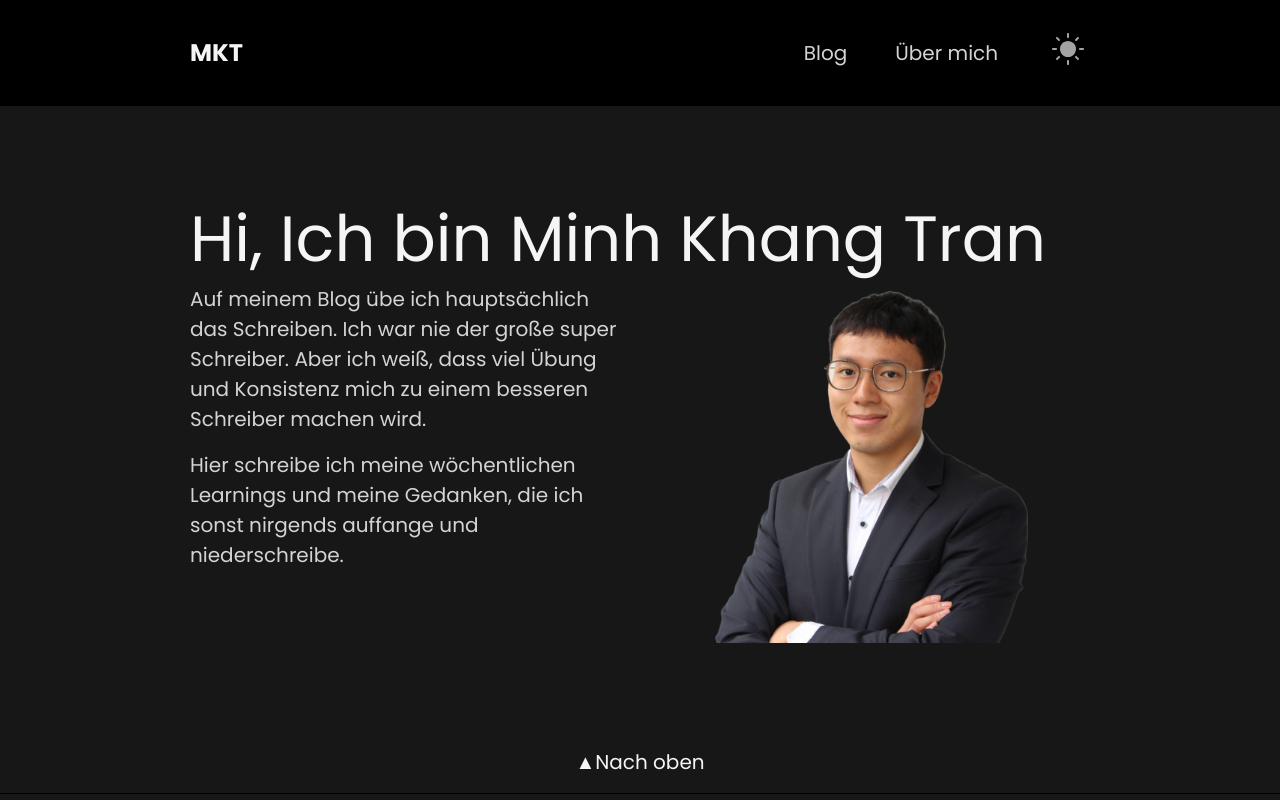
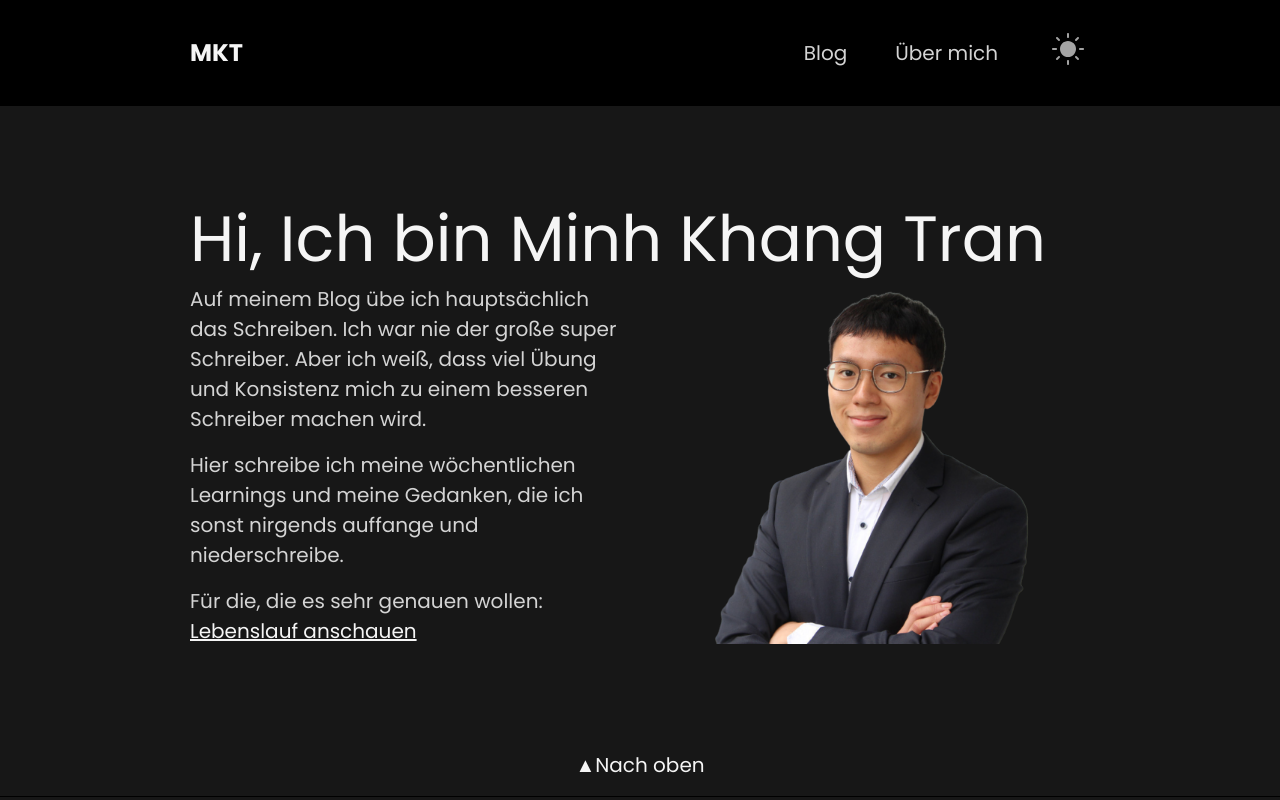
Before and after one commit to MinhKhangTran/next_mkt_blog_v2, a Next.js app: page /about in a window 1280 px wide. Shown: the top 800 px of the page. Built offline with nearby package versions, Linux system fonts and the light colour scheme.

Commit message:
:sparkles: add lebenslauf

```diff
--- a/pages/about.js
+++ b/pages/about.js
@@ -15,8 +15,9 @@ export default function About() {
               </p>
               <p>Hier schreibe ich meine wöchentlichen Learnings und meine Gedanken, die ich sonst nirgends auffange und niederschreibe.</p>
 
-              {/* <p>Für die, die es sehr genauen wollen:</p> */}
-              {/* <a href="">Lebenslauf schauen</a> */}
+              <p>Für die, die es sehr genauen wollen:</p>
+              <a href="/files/Lebenslauf.pdf"  target="_blank"
+    rel="noopener noreferrer">Lebenslauf anschauen</a>
             </div>
             <div className="righty">
               <Image
```
Also changed, not shown: 1 other file (tests, documents, lock files or other folders).
